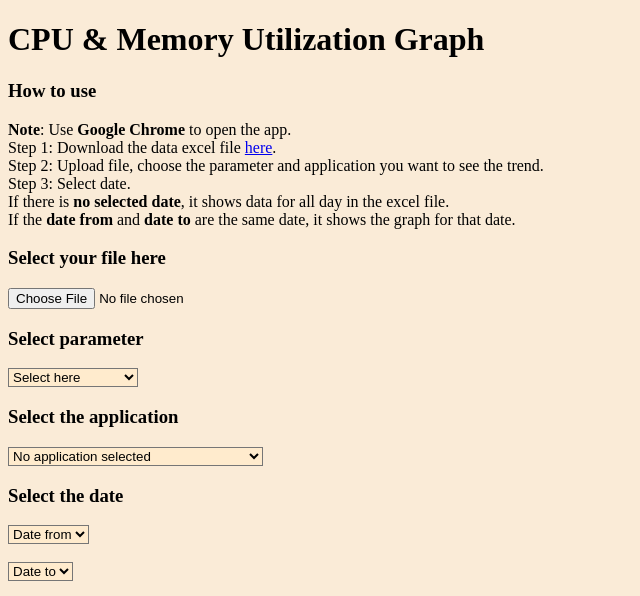
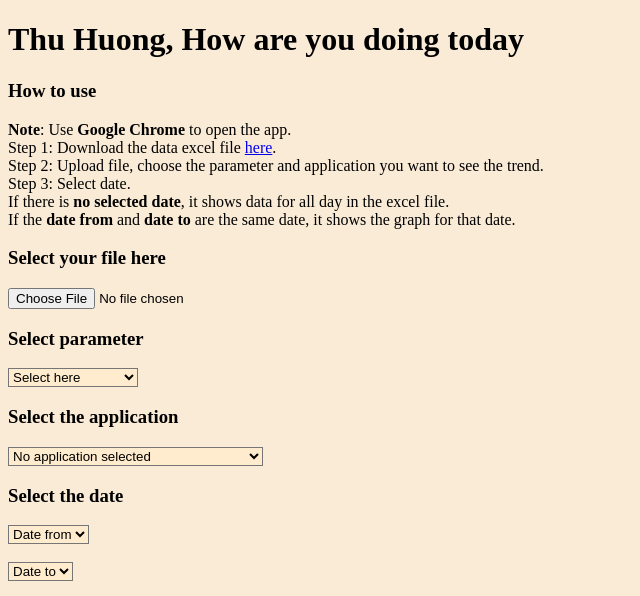
Before and after one commit to gemmy94/graph-trend-app, a website with bundled scripts: page index.html in a window 1280 px wide. Shown: the top 596 px of the page, without its empty margins (0-640 px from the left). Built offline with nearby package versions, Linux system fonts and the light colour scheme.

Commit message:
Just for fun

```diff
--- a/index.html
+++ b/index.html
@@ -12,7 +12,7 @@
     <script src="https://cdnjs.cloudflare.com/ajax/libs/xlsx/0.18.5/xlsx.full.min.js"></script>
     <script src="https://cdnjs.cloudflare.com/ajax/libs/Chart.js/2.9.4/Chart.js"></script>
 
-    <h1>CPU & Memory Utilization Graph</h1>
+    <h1>Thu Huong, How are you doing today</h1>
 
     <h3>How to use</h3>
     <p>
```
